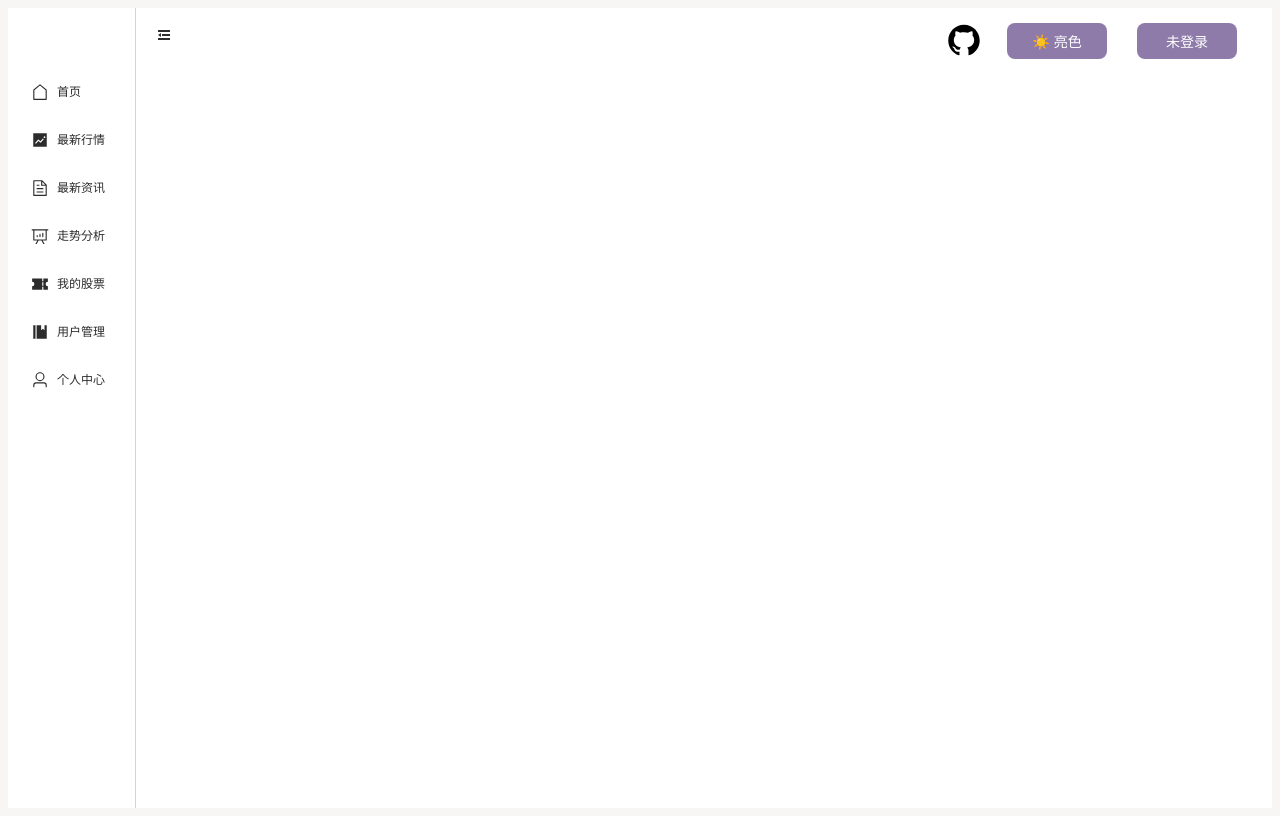
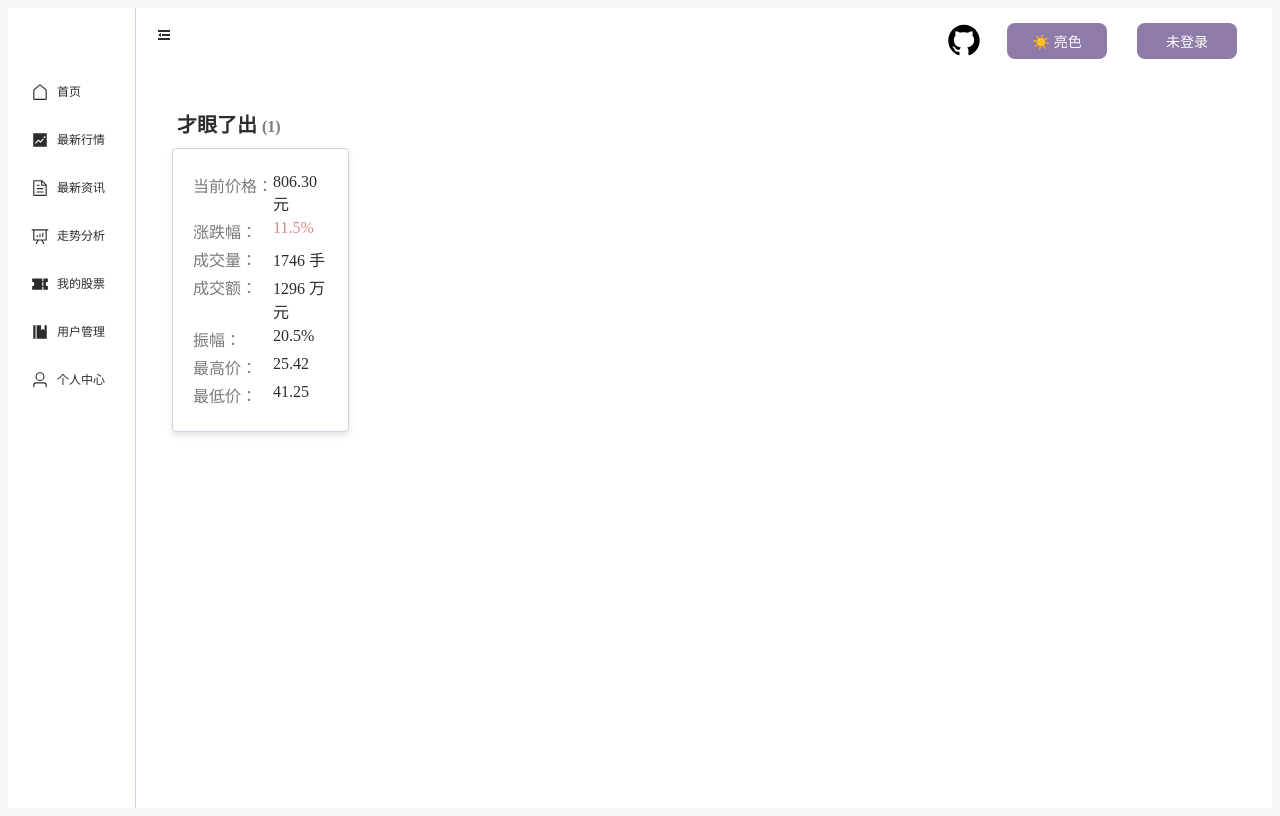
Before and after one commit to wanshannnn/stocks-frontend, a Nuxt app: page /layout/market/1 in a window 1280 px wide. Built offline with nearby package versions, Linux system fonts and the light colour scheme.

Commit message:
增加股票数据页

```diff
--- a/api/stock.ts
+++ b/api/stock.ts
@@ -1,11 +1,10 @@
 import request from '@/utils/request';
 
 // 查询股票（最新详情数据）
-export const getStock = async (query: any) => {
+export const getStock = async (stockCode: string) => {
     return request({
-        url: `/stock/`,
+        url: `/stock/` + stockCode,
         method: 'get',
-        data: query,
     });
 };
 
--- a/assets/style/element-plus.scss
+++ b/assets/style/element-plus.scss
@@ -25,6 +25,11 @@ body {
 }
 
 /* Dropdown 下拉菜单样式 */
+.el-dropdown-menu {
+  background-color: var(--color-surface) !important;
+  border-color: var(--color-surface) !important;
+}
+
 .el-dropdown-menu__item {
   background-color: var(--color-surface);
   color: var(--color-text-primary);
@@ -91,10 +96,12 @@ body {
 /* 选择组件样式 */
 .el-select {
   color: var(--color-text-primary) !important;
+  background-color: var(--color-surface) !important;
 }
 
 .el-select__wrapper {
-  border: 1px solid var(--color-background) !important;
+  border: 1px solid var(--color-border) !important;
+  background-color: var(--color-surface) !important;
 }
 
 .el-select__wrapper:hover {
@@ -145,3 +152,12 @@ body {
 .el-table__body tr:hover > td {
   background-color: var(--color-hover) !important;
 }
+
+/* 弹窗 */
+.el-dialog {
+  background-color: var(--color-surface) !important;
+}
+
+.el-dialog__title {
+  color: var(--color-text-primary) !important;
+}
--- a/pages/layout/analysis/index.vue
+++ b/pages/layout/analysis/index.vue
@@ -110,11 +110,15 @@ onMounted(() => {
 
 <template>
   <el-row>
-    <el-col :span="4">
+    <el-col :span="2">
       <p>历史趋势</p>
     </el-col>
     <el-col :span="8">
-      <el-input v-model="stockCode" placeholder="请输入股票代码" clearable />
+      <el-input v-model="stockCode" placeholder="请输入股票代码" clearable >
+        <template #prefix>
+          <el-icon class="el-input__icon"><search /></el-icon>
+        </template>
+      </el-input>
     </el-col>
   </el-row>
   <div class="chart-container" ref="chartContainer" style="height: 400px; margin-top: 20px;" />
@@ -123,7 +127,6 @@ onMounted(() => {
 <style scoped>
 p {
   margin: 5px;
-  font-family: 'Georgia', serif;
   font-size: min(2vw, 20px);
   font-weight: bold;
 }
--- a/pages/layout/dashboard/index.vue
+++ b/pages/layout/dashboard/index.vue
@@ -140,7 +140,7 @@ const fetchUSHotStocks = async () => {
 // 初始化
 onMounted(async () => {
   username.value = useLoginStore().loginUser?.username ?? '未登录';
-  today.value = new Intl.DateTimeFormat('en-US', { month: 'short', day: 'numeric', year: 'numeric' }).format(new Date());
+  today.value = new Intl.DateTimeFormat('ch-SH', { month: 'short', day: 'numeric', year: 'numeric' }).format(new Date());
   await fetchIndexes();
   await fetchPassageList();
   await fetchGlobalHotStocks();
@@ -154,7 +154,7 @@ onUnmounted(() => {
 
 <template>
   <p class="welcome">Welcome, {{ username }}</p>
-  <p class="current-date">Today：{{ today }}</p>
+  <p class="current-date">今日：{{ today }}</p>
 
   <div class="dashboard-container">
     <el-row>
@@ -221,7 +221,7 @@ onUnmounted(() => {
         <div class="hot-stock-list">
           <div v-for="(stock, index) in hotStockList" :key="stock.code" class="hot-stock-item">
             <span class="stock-index">{{ index + 1 }}.</span>
-            <span class="stock-name" @click="navigateTo(`/layout/stock/${stock.code}`)">{{ stock.name }}</span>
+            <span class="stock-name" @click="navigateTo(`/layout/market/${stock.code}`)">{{ stock.name }}</span>
             <span class="stock-change" :class="getChangeClass(stock.change)">{{ stock.change }}</span>
           </div>
         </div>
--- a/pages/layout/management/index.vue
+++ b/pages/layout/management/index.vue
@@ -170,7 +170,6 @@ onBeforeUnmount(() => {
     <el-table class="user-table" :data="userList" style="width: 100%; table-layout: fixed;">
       <el-table-column label="序号" type="index" width="60" align="center"
                        :index="(index: number) => (queryParams.pageNum - 1) * queryParams.pageSize + index + 1"/>
-      <el-table-column label="ID" prop="userId" min-width="80"  :show-overflow-tooltip="true" align="center"/>
       <el-table-column label="用户名" prop="username" min-width="120"  align="center"/>
       <el-table-column label="账号" prop="account" min-width="120"  align="center"/>
       <el-table-column label="状态" prop="status" min-width="100"  align="center">
@@ -199,6 +198,9 @@ onBeforeUnmount(() => {
     <ClientOnly>
       <el-dialog v-model="dialogVisible" :title="title" width="500">
         <el-form ref="formRef" :model="form" :rules="rules" label-width="100px">
+          <el-form-item prop="userId" label="ID" :label-width="80">
+            <el-input v-model="form.userId" autocomplete="off" disabled />
+          </el-form-item>
           <el-form-item prop="username" label="用户名" :label-width="80">
             <el-input v-model="form.username" autocomplete="off" />
           </el-form-item>
--- a/pages/layout/market/[stockCode].vue
+++ b/pages/layout/market/[stockCode].vue
@@ -1,11 +1,130 @@
 <script setup lang="ts">
+import type { Stock } from '@/types/stock.ts'
+import { getStock } from '~/api/stock.ts';
 
+// 数据
+// 遮罩层
+const loading = ref(true);
+// 股票内容
+const stock = ref<Stock>();
+
+// 方法
+// 获取股票
+// 根据涨跌返回样式
+const getChangeClass = (change: string) => {
+  if (parseFloat(change) > 0) return 'rise';
+  if (parseFloat(change) < 0) return 'fall';
+  return 'neutral';
+};
+const fetchStock = async (stockCode: string) => {
+  loading.value = true;
+  const {data: res} = await getStock(stockCode);
+  stock.value = res.data;
+  loading.value = false;
+}
+
+onMounted(async () => {
+  const route = useRoute();
+  const stockCode = route.params.stockCode as string;
+  await fetchStock(stockCode);
+})
 </script>
 
 <template>
+  <div class="stock-container">
+    <el-row class="stock-detail" v-if="stock">
+      <el-col :span="4">
+        <p>{{ stock.name }} <span class="code">({{ stock.code }})</span></p>
+      </el-col>
+    </el-row>
 
+    <el-row>
+      <el-col :span="4" :xs="24" class="info" v-if="stock">
+        <el-card>
+          <div class="info-item">
+            <span class="label">当前价格：</span>
+            <span class="value">{{ Number(stock.price).toFixed(2) }} 元</span>
+          </div>
+          <div class="info-item">
+            <span class="label">涨跌幅：</span>
+            <span :class="getChangeClass(stock.exchange)">{{ stock.exchange }}%</span>
+          </div>
+          <div class="info-item">
+            <span class="label">成交量：</span>
+            <span class="value">{{ stock.volume }} 手</span>
+          </div>
+          <div class="info-item">
+            <span class="label">成交额：</span>
+            <span class="value">{{ stock.turnover }} 万元</span>
+          </div>
+          <div class="info-item">
+            <span class="label">振幅：</span>
+            <span class="value">{{ stock.amplitude }}%</span>
+          </div>
+          <div class="info-item">
+            <span class="label">最高价：</span>
+            <span class="value">{{ Number(stock.highest) / 100 }}</span>
+          </div>
+          <div class="info-item">
+            <span class="label">最低价：</span>
+            <span class="value">{{ Number(stock.lowest) / 100 }}</span>
+          </div>
+        </el-card>
+      </el-col>
+    </el-row>
+  </div>
 </template>
 
+
 <style scoped lang="scss">
+.stock-container {
+  padding: 1rem;
+}
 
+p {
+  margin: 5px 5px 10px 5px;
+  font-size: min(2vw, 20px);
+  font-weight: bold;
+  color: var(--color-text-primary);
+}
+
+
+.code {
+  font-size: 16px;
+  color: var(--color-gray-dark);
+}
+
+.info {
+  display: flex;
+  flex-direction: column;
+}
+
+.info-item {
+  display: flex;
+  margin: 4px 0;
+}
+
+.label {
+  display: inline-block;
+  width: 80px;
+  flex-shrink: 0;
+  color: var(--color-gray-dark);
+}
+
+.value {
+  flex: 1;
+  color: var(--color-text-primary);
+}
+
+.rise {
+  color: var(--color-error);
+}
+
+.fall {
+  color: var(--color-success);
+}
+
+.neutral {
+  color: var(--color-gray-dark);
+}
 </style>
--- a/pages/layout/market/index.vue
+++ b/pages/layout/market/index.vue
@@ -82,11 +82,14 @@ onBeforeUnmount(() => {
       <el-input
           v-model="queryParams.stockName"
           placeholder="请输入股票名称"
-          suffix-icon="el-icon-search"
           clearable
           @input="handleSearch"
           class="search-input"
-      />
+      >
+        <template #prefix>
+          <el-icon class="el-input__icon"><search /></el-icon>
+        </template>
+      </el-input>
     </el-col>
   </el-row>
 
--- a/types/passage.ts
+++ b/types/passage.ts
@@ -1,4 +1,5 @@
 export interface Passage {
+    userId: string;
     passageId: string;
     authorAvatar: string;
     authorName: string;
--- a/types/user.ts
+++ b/types/user.ts
@@ -10,4 +10,6 @@ export interface User {
     followerCount: number;
     followingCount: number;
     passageCount: number;
+    collection: [];
+    possession: [];
 }
--- a/utils/mock/passage.ts
+++ b/utils/mock/passage.ts
@@ -30,6 +30,7 @@ Mock.mock(/\/api\/passage\/list$/, 'get', (options: any) => {
     const list = Mock.mock({
         [`list|${pageSize}`]: [
             {
+                userId: '@guid()',
                 passageId: '@string("number", 3)',
                 title: '@ctitle(10, 20)',
                 preview: '@cparagraph(2, 5)',
```
Also changed, not shown: utils/mock/user.ts (+13 -5 lines).
